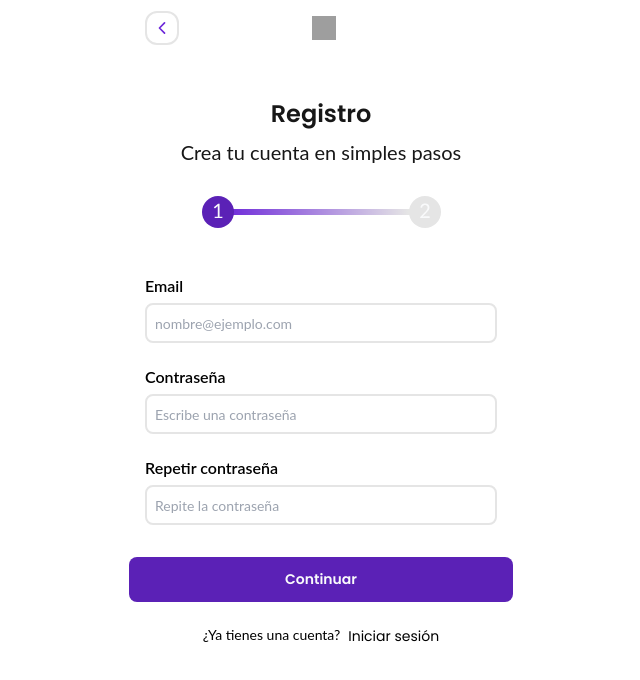
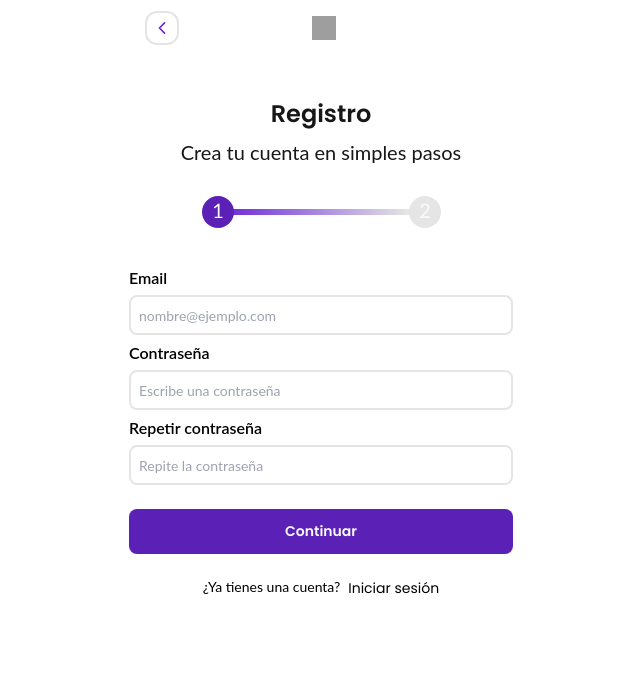
Before and after one commit to No-Country/c9-56-t-mern, a React (Vite) app in the folder frontend/: page /register in a window 1280 px wide. Shown: the top 680 px of the page, without its empty margins (319-959 px from the left). Built offline with nearby package versions, Linux system fonts and the light colour scheme; no server answers; grey boxes are pictures that could not be loaded; a web font is replaced by a local one.

Commit message:
remove(InputForm): its padding and margin around

```diff
--- a/frontend/src/components/InputForm/InputForm.jsx
+++ b/frontend/src/components/InputForm/InputForm.jsx
@@ -2,7 +2,7 @@ import React from "react"
 
 const InputForm = ({ label, placeholder, type, register }) => {
   return (
-    <div className="flex flex-col m-auto max-w-sm py-2 mx-4">
+    <div className="flex flex-col m-auto max-w-sm">
       <div className="flex flex-col justify-center max-w-sm">
         <label htmlFor="input" className="py-2 font-body text-body-bold">
           {label}
```
